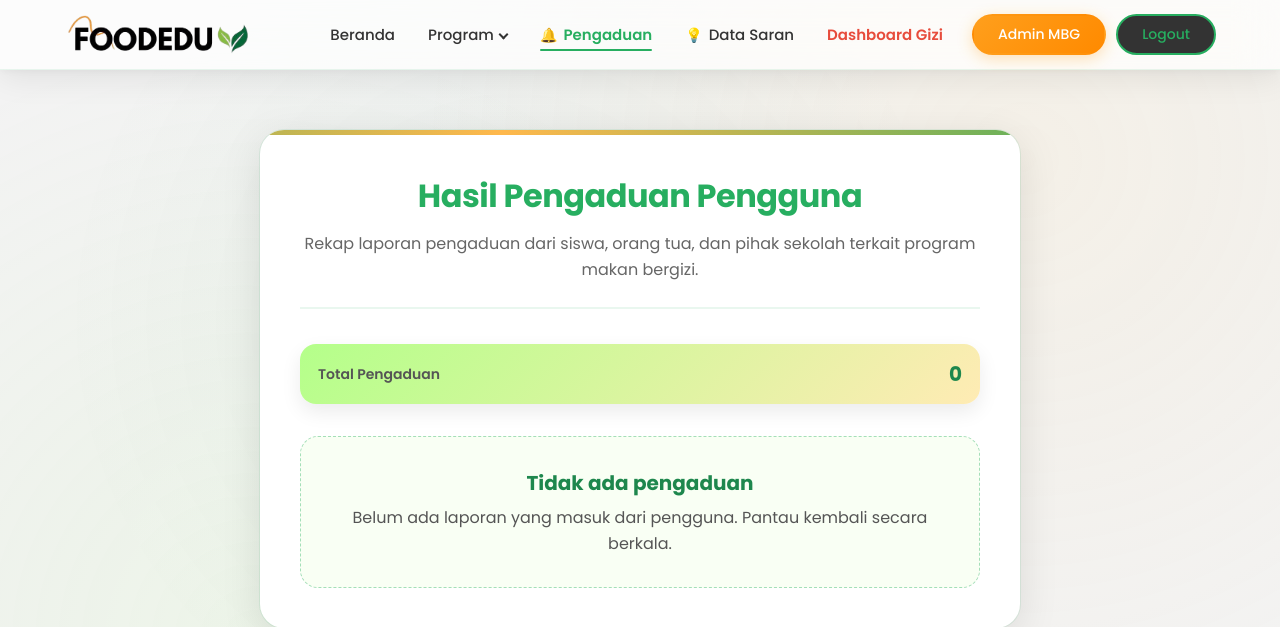
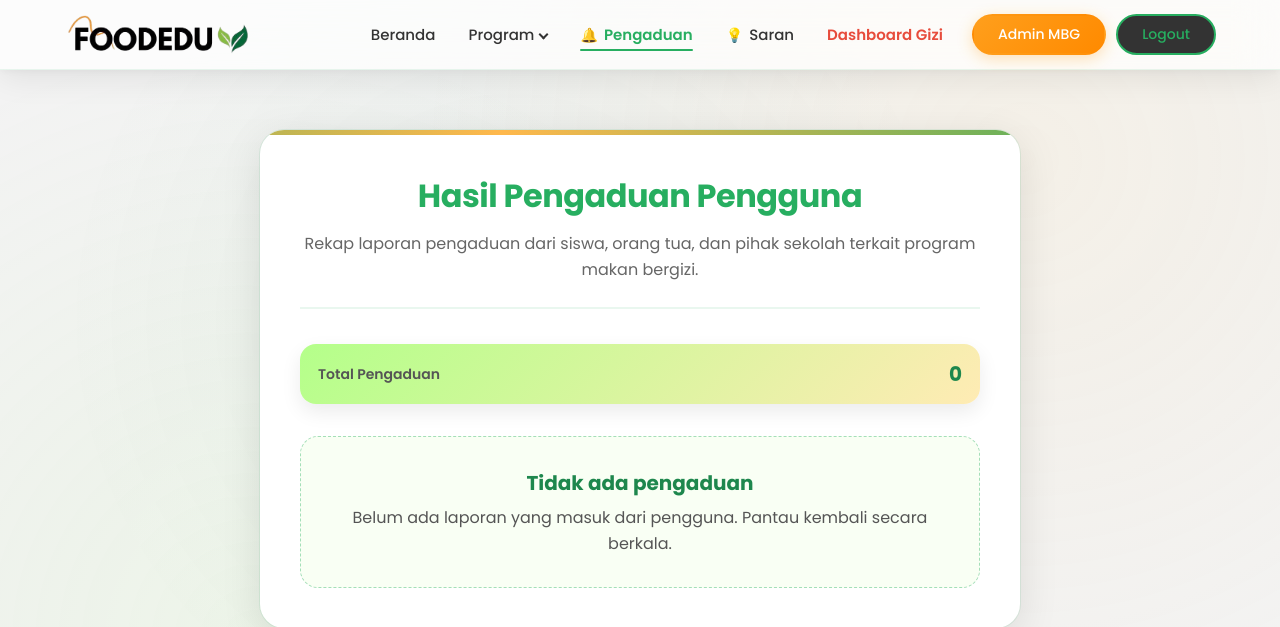
Before and after one commit to mhassanaf/FoodEdu07, a PHP site: page /pengaduan.php in a window 1280 px wide. Shown: the top 627 px of the page. Run offline with PHP 8.4, Linux system fonts and the light colour scheme; a user stored in the database is signed in; data that the repository does not hold is empty.

Commit message:
Update pengaduan.php

```diff
--- a/pengaduan.php
+++ b/pengaduan.php
@@ -170,7 +170,7 @@ if ($isMBG) {
                     </div>
                 </div>
                 <a href="pengaduan.php" class="nav-item pengaduan-link active">Pengaduan</a>
-                <a href="saran.php" class="nav-item saran-link"><?php echo $isMBG ? 'Data Saran' : 'Saran'; ?></a>
+                <a href="saran.php" class="nav-item saran-link"><?php echo $isMBG ? 'Saran' : 'Saran'; ?></a>
 
                 <!-- User Profile Buttons (Logged In) -->
                 <div class="nav-buttons">
```
